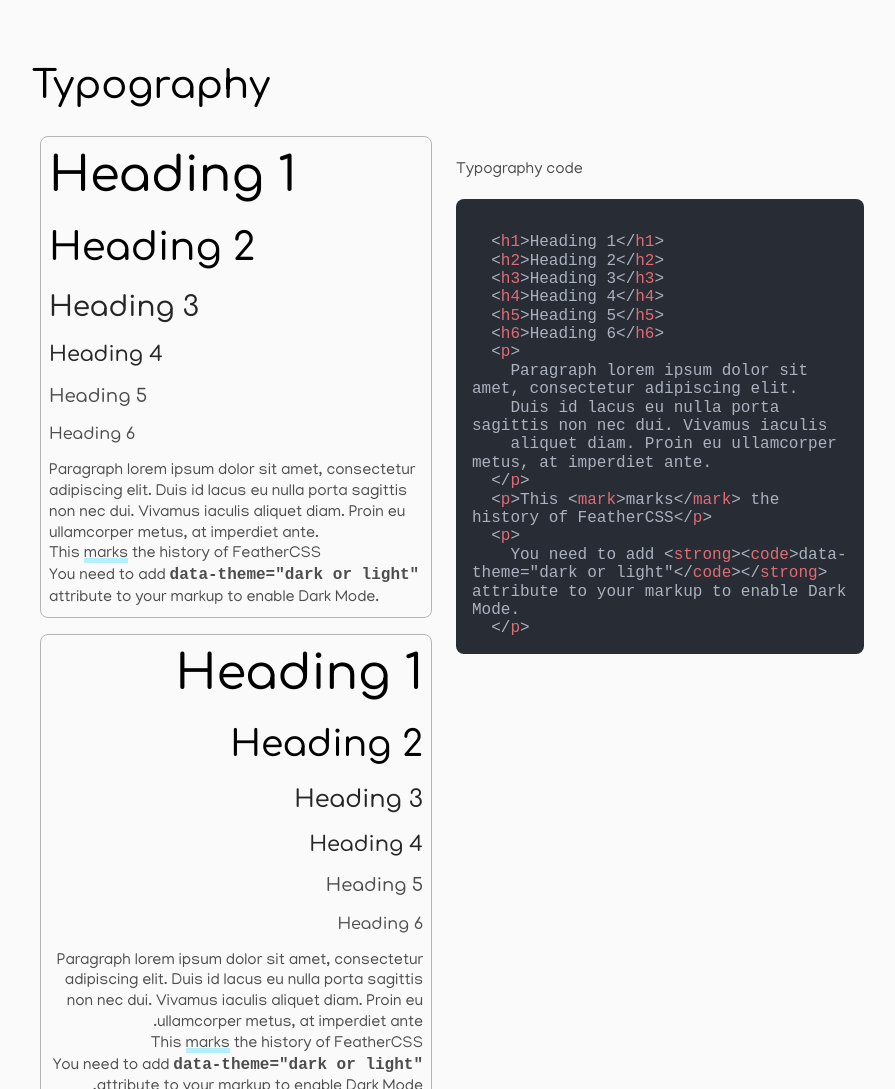
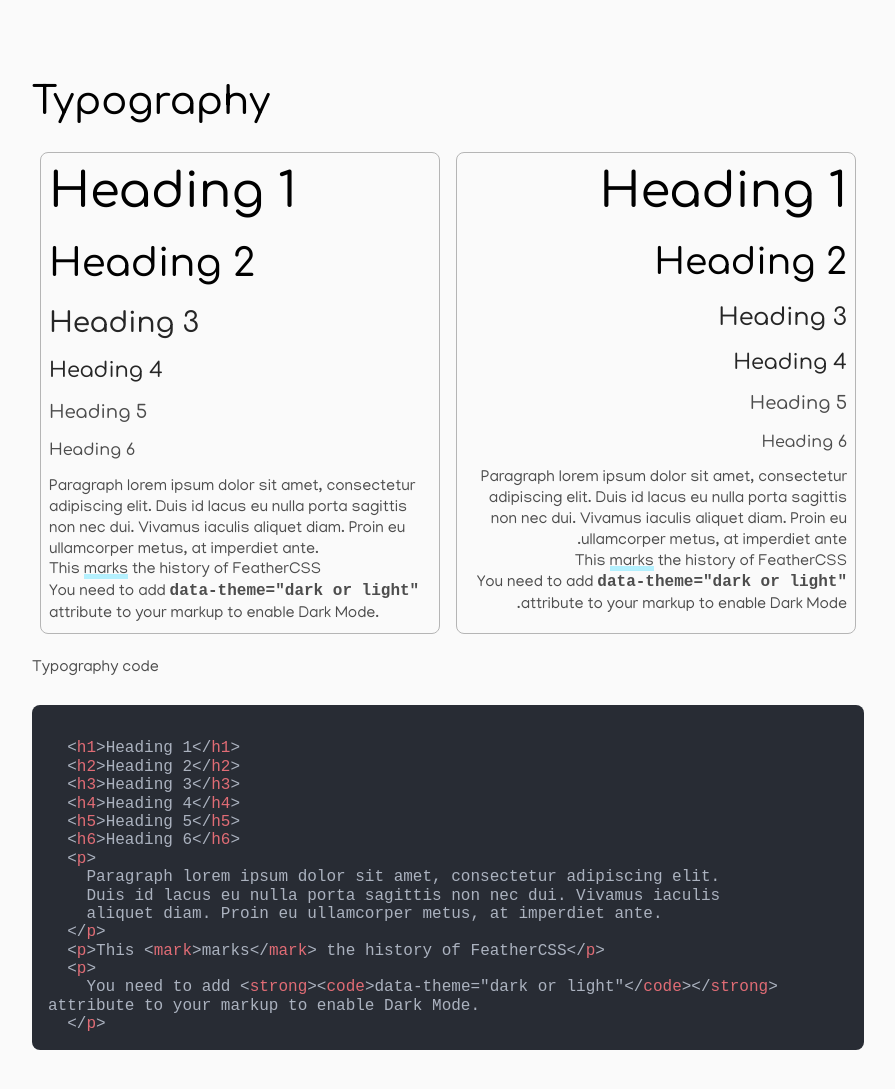
Before and after one commit to jm-holland/illaweight, a website built with Vite: page docs.html in a window 1280 px wide. Shown: the part 1963-3052 px from the top of the page, without its empty margins (328-1223 px from the left). Built offline with nearby package versions, Linux system fonts and the light colour scheme.

Commit message:
docs : demos adaptatives - grand visuel pleine largeur avec code dessous
Probleme : les demos a gros rendu (table, portfolio, card...) etaient
alouees a une demi-colonne et etaient ecrasees, incoherence visuelle
de l'ensemble ; les demos a petits rendus restent cote a cote.

Nouvelle regle js/docs.js (restackDemos) :
- pour chaque .docs-demo, mesure les hauteurs naturelles des deux
  colonnes (apres avoir retire l'etat empile pour mesurer en mode
  cote a cote)
- si le visuel est plus haut que le code (ou depasse 340px) : la paire
  bascule en .docs-demo--stacked -> le visuel prend toute la colonne
  de contenu et le code passe dessous
- recalculs : a l'ouverture (module defer), au resize (debounce 120ms)
  et au window.load (apres chargement des images picsum et hljs)

src/sass/layout/_docs.scss :
- .docs-demo--stacked : grid-template-columns 1fr et grid-column auto
  sur les deux colonnes (surcharge span 6 / span 12)
- ciblage corrige : les colonnes reelles du pairing sont
  .docs-demo > div (premier/deuxieme enfant), pas des classes
  docs-demo-preview/code qui n'existent pas dans le HTML genere
- min-width:0 sur les colonnes pour eviter tout debordement des pre

```diff
--- a/js/docs.js
+++ b/js/docs.js
@@ -49,3 +49,34 @@ if (byId.size) {
     const current = window.location.hash.slice(1);
     setActive(byId.has(current) ? current : links[0].getAttribute("href").slice(1));
 }
+
+/** === Demos adaptatives : grand visuel => pleine largeur, code dessous === */
+
+const STACK_THRESHOLD = 340; // px : au-dessus, le visuel prend toute la colonne
+const MD_PX = 1024; // breakpoint md (64rem)
+
+function restackDemos() {
+    document.querySelectorAll(".docs-demo").forEach((pair) => {
+        const preview = pair.children[0];
+        const code = pair.children[1];
+        if (!preview || !code) return;
+
+        /* mesure en mode cote a cote pour comparer les hauteurs naturelles */
+        pair.classList.remove("docs-demo--stacked");
+        if (window.innerWidth < MD_PX) return;
+
+        if (
+            preview.offsetHeight > Math.max(STACK_THRESHOLD, code.offsetHeight)
+        ) {
+            pair.classList.add("docs-demo--stacked");
+        }
+    });
+}
+
+let restackTimer = 0;
+window.addEventListener("resize", () => {
+    clearTimeout(restackTimer);
+    restackTimer = setTimeout(restackDemos, 120);
+});
+window.addEventListener("load", restackDemos);
+restackDemos();
--- a/src/sass/layout/_docs.scss
+++ b/src/sass/layout/_docs.scss
@@ -60,13 +60,11 @@ section {
     align-items: start;
     margin-bottom: 1rem;
 
-    .docs-demo-preview {
+    > div {
         min-width: 0; /* evite le debordement a l'interieur d'une grille */
     }
 
-    .docs-demo-code {
-        min-width: 0;
-
+    > div:last-child {
         p.me-2,
         p.me-1 {
             margin-top: 0;
@@ -75,7 +73,15 @@ section {
         pre {
             margin: 0.5rem 0 0;
             overflow-x: auto;
-            height: fit-content;
         }
     }
 }
+
+/** grande demo (visuel plus haut que le code) : pleine largeur, code dessous */
+.docs-demo--stacked {
+    grid-template-columns: minmax(0, 1fr);
+
+    > div {
+        grid-column: auto;
+    }
+}
```
